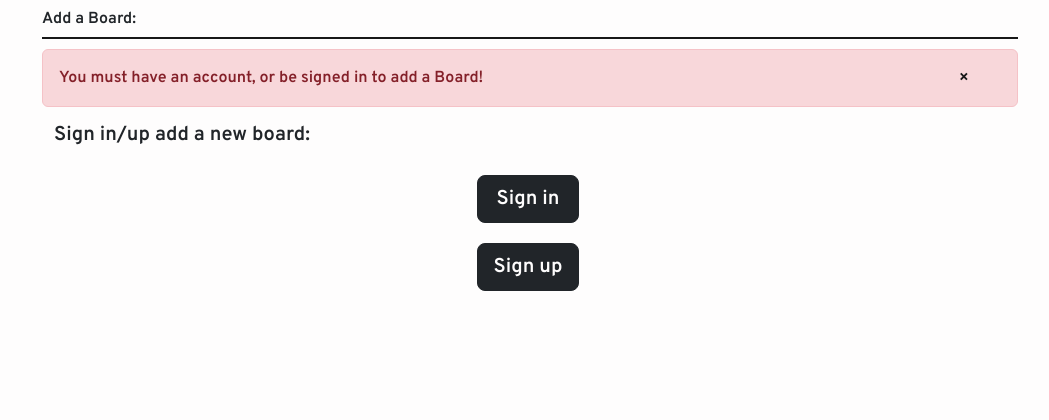
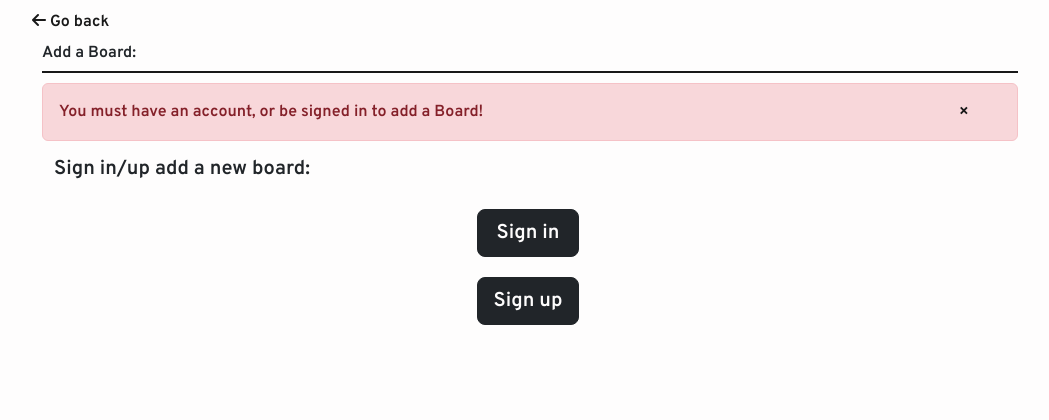
Before and after one commit to DanPearce/CI_PP4_TheForum, a Django app: page /add_board/ in a window 1280 px wide. Shown: the part 64-484 px from the top of the page, without its empty margins (108-1157 px from the left). Run offline with Django 3.2, Linux system fonts and the light colour scheme; some libraries are stand-ins or nearby versions.

Commit message:
Add go back buttons to more pages and changed the styling on some too

```diff
--- a/static/css/style.css
+++ b/static/css/style.css
@@ -725,6 +725,15 @@ h6 {
     border: rgba(24, 24, 24, 0.5) solid 1px;
 }
 
+.go-back {
+    margin-top: 10px;
+}
+
+.go-back a {
+    color: #181818 !important;
+    text-decoration: none;
+}
+
 .go-back a:hover {
     color: #cd0000 !important;
 }
--- a/templates/add_board.html
+++ b/templates/add_board.html
@@ -1,6 +1,9 @@
 {% extends 'base.html' %}
 {% block content %}
 {% load crispy_forms_tags %}
+<div class="go-back">
+    <a href="javascript:history.back()"><i class="fa-solid fa-arrow-left"></i> Go back</a>
+</div>
 <section id="add-board" class="row">
     <div class="row container-fluid add-boards">
         <div class="col-12">
@@ -11,7 +14,6 @@
                 <form method="POST" id="board-form" enctype="multipart/form-data">
                     {{ add_board_form | crispy }}
                     {% csrf_token %}
-                    <a href="javascript:history.back()"><i class="fa-solid fa-arrow-left"></i> Go back</a>
                     <button type="submit" class="btn btn-dark btn-sm sign-up-btn add-board-form-btn">Add Board</button>
                 </form>
             </div>
--- a/templates/add_post.html
+++ b/templates/add_post.html
@@ -4,6 +4,9 @@
 <section id="board-header" class="row">
     {% include 'board_header.html' %}
 </section>
+<div class="go-back">
+    <a href="javascript:history.back()"><i class="fa-solid fa-arrow-left"></i> Go back</a>
+</div>
 <section id="add-post" class="row">
 <div class="row container-fluid add-posts">
     <div class="col-12">
@@ -14,7 +17,6 @@
             <form method="post" id="post-form" enctype="multipart/form-data">
                 {{ add_post_form | crispy }}
                 {% csrf_token %}
-                <a href="javascript:history.back()"><i class="fa-solid fa-arrow-left"></i> Go back</a>
                 <button type="submit" class="btn btn-dark btn-sm sign-up-btn add-post-form-btn">Add Post</button>
             </form>
         </div>
--- a/templates/post_detail.html
+++ b/templates/post_detail.html
@@ -4,6 +4,9 @@
 <section id="board-header" class="row">
         {% include 'board_header.html' %}
 </section>
+<div class="go-back">
+    <a href="javascript:history.back()"><i class="fa-solid fa-arrow-left"></i> Go back</a>
+</div>
 <section id="post-detail" class="row">
     <div class="col-12">
         <div class="post-detail-title-likes">
```
Also changed, not shown: templates/board_detail.html (+9 -6 lines).
